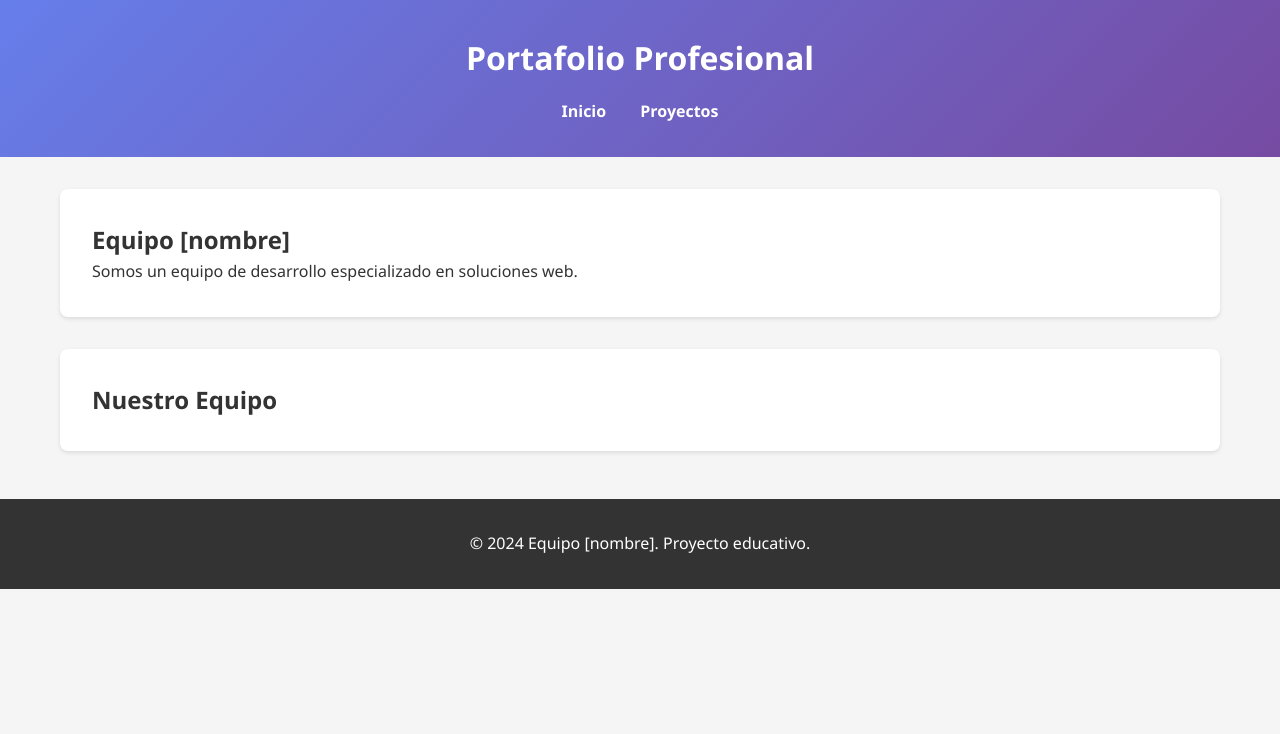
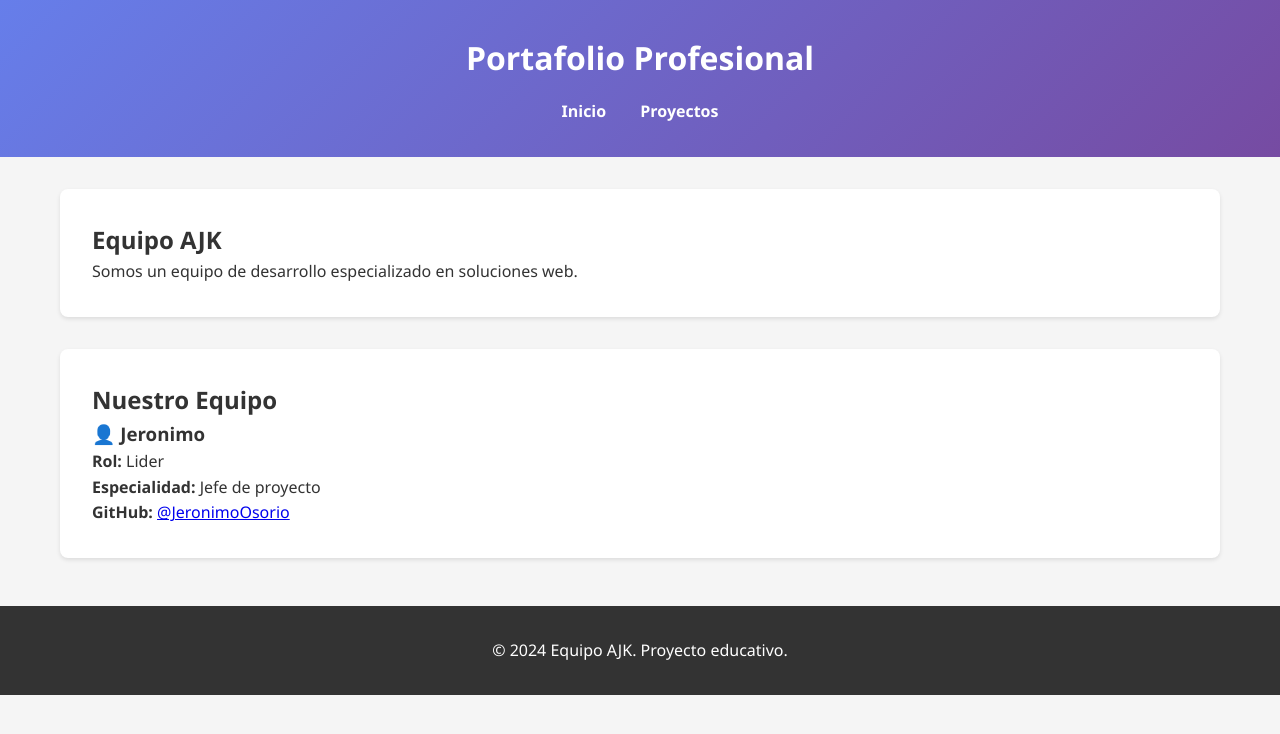
Before and after one commit to JeronimoOsorio/portafolio-equipo-AJK, a plain HTML site: page index.html in a window 1280 px wide. Drawn offline with Linux system fonts and the light colour scheme.

Commit message:
feat: añadir tarjeta de Jeronimo al equipo

```diff
--- a/index.html
+++ b/index.html
@@ -3,7 +3,7 @@
 <head>
     <meta charset="UTF-8">
     <meta name="viewport" content="width=device-width, initial-scale=1.0">
-    <title>Portafolio - Equipo [nombre]</title>
+    <title>Portafolio - Equipo AJK</title>
     <link rel="stylesheet" href="style.css">
 </head>
 <body>
@@ -17,17 +17,23 @@
 
     <main>
         <section id="presentacion">
-            <h2>Equipo [nombre]</h2>
+            <h2>Equipo AJK</h2>
             <p>Somos un equipo de desarrollo especializado en soluciones web.</p>
         </section>
 
         <section id="miembros">
             <h2>Nuestro Equipo</h2>
             <!-- Aquí cada miembro añadirá su tarjeta -->
-        </section>
+            <div class="Jeronimo">
+                <h3>👤 Jeronimo </h3>
+                <p><strong>Rol:</strong> Lider</p>
+                <p><strong>Especialidad:</strong> Jefe de proyecto</p>
+                <p><strong>GitHub:</strong> <a href="https://github.com/JeronimoOsorio">@JeronimoOsorio</a></p>
+            </div>
+         </section>
     </main>
     <footer>
-        <p>&copy; 2024 Equipo [nombre]. Proyecto educativo.</p>
+        <p>&copy; 2024 Equipo AJK. Proyecto educativo.</p>
     </footer>
 </body>
 </html>
```
Also changed, not shown: 2 other files.
